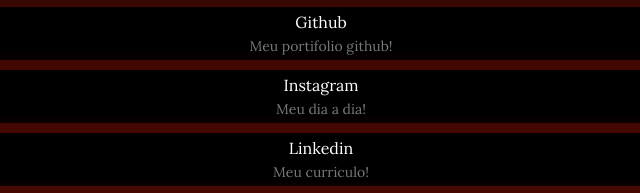
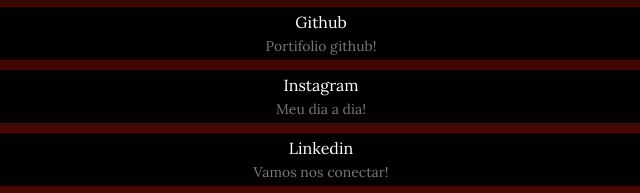
Before and after one commit to eduardonakao/eduardonakao.github.io, a plain HTML site: page index.html in a window 1280 px wide. Shown: the part 176-369 px from the top of the page, 319-959 px from the left. Drawn offline with Linux system fonts and the light colour scheme.

Commit message:
mudando span

```diff
--- a/index.html
+++ b/index.html
@@ -41,7 +41,7 @@
      <ul class="link-list">
         <li>
             <a href="https://github.com/eduardonakao" target="_blank">Github
-                <span>Meu portifolio github!</span>
+                <span>Portifolio github!</span>
             </a>
         </li>
         <li>
@@ -51,7 +51,7 @@
         </li>
         <li>
             <a href="https://www.linkedin.com/in/eduardo-erick-nakao-347625116/" target="_blank">Linkedin
-                <span>Meu curriculo!</span>
+                <span>Vamos nos conectar!</span>
             </a>
         </li>
         <li>
```
